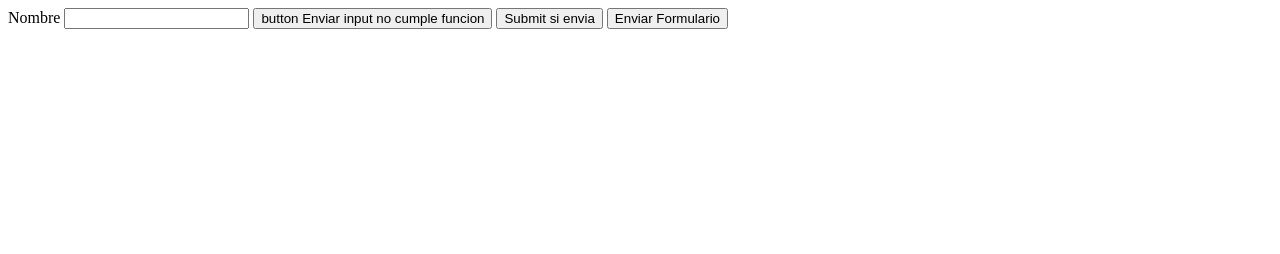
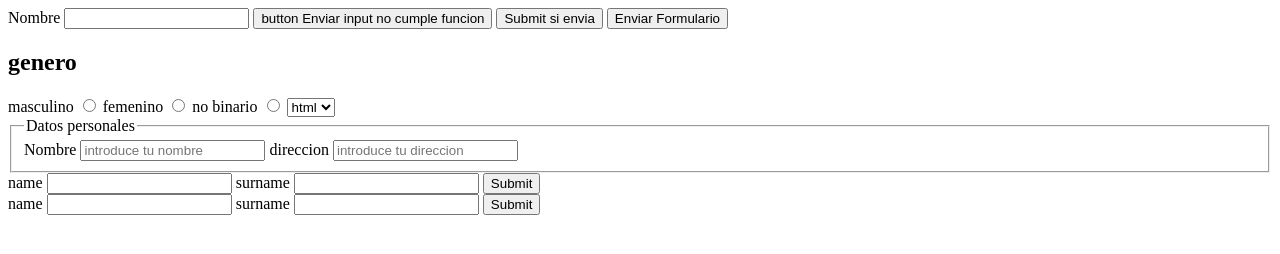
Before and after one commit to AZapata27/Curso-Html, a plain HTML site: page forms.html in a window 1280 px wide. Drawn offline with Linux system fonts and the light colour scheme.

Commit message:
formulario con get y post

```diff
--- a/forms.html
+++ b/forms.html
@@ -18,7 +18,96 @@
                 <input type="submit" value="Submit si envia">
                 <button>Enviar Formulario</button>
 
+
+
+
+
     </form>
+
+    <form >
+
+                <h2>genero</h2>
+                <label >
+                    masculino
+
+                    <input type="radio" name="gender" value="masculino">
+                </label>
+                <label >
+                 femenino
+                    <input type="radio" name="gender" value="femenino">
+                </label>
+                <label >
+                  no binario
+
+                    <input type="radio" name="gender" value="nobinary">
+                </label>
+
+
+                <select name="lenguajes">
+
+                    <option value="html">html</option>
+                    <option value="html">css</option>
+                    <option value="html">js</option>
+                </select>
+    </form>
+
+    <form>
+        <fieldset>
+                <legend>Datos personales</legend>
+                <label for="name">Nombre</label>
+                <input id="name" placeholder="introduce tu nombre">
+                <label for="dir">direccion</label>
+                <input id="dir" placeholder="introduce tu direccion">
+
+
+
+        </fieldset>
+
+
+    </form>
+
+
+
+
+    <form action="enviar.html" method="GET">
+
+            <label for="name">name</label>
+            <input type="text" id="name" name="name">
+
+            <label for="surname">surname</label>
+            <input type="text" id="surname" name="surname">
+
+            <input type="submit" >
+
+
+
+
+
+
+
+    </form>
+
+
+
+    <form action="enviar.html" method="POST">
+
+        <label for="name">name</label>
+        <input type="text" id="name" name="name">
+
+        <label for="surname">surname</label>
+        <input type="text" id="surname" name="surname">
+
+        <input type="submit" >
+
+
+
+
+
+
+
+</form>
+
+
 
  </body>
  </html>
```
